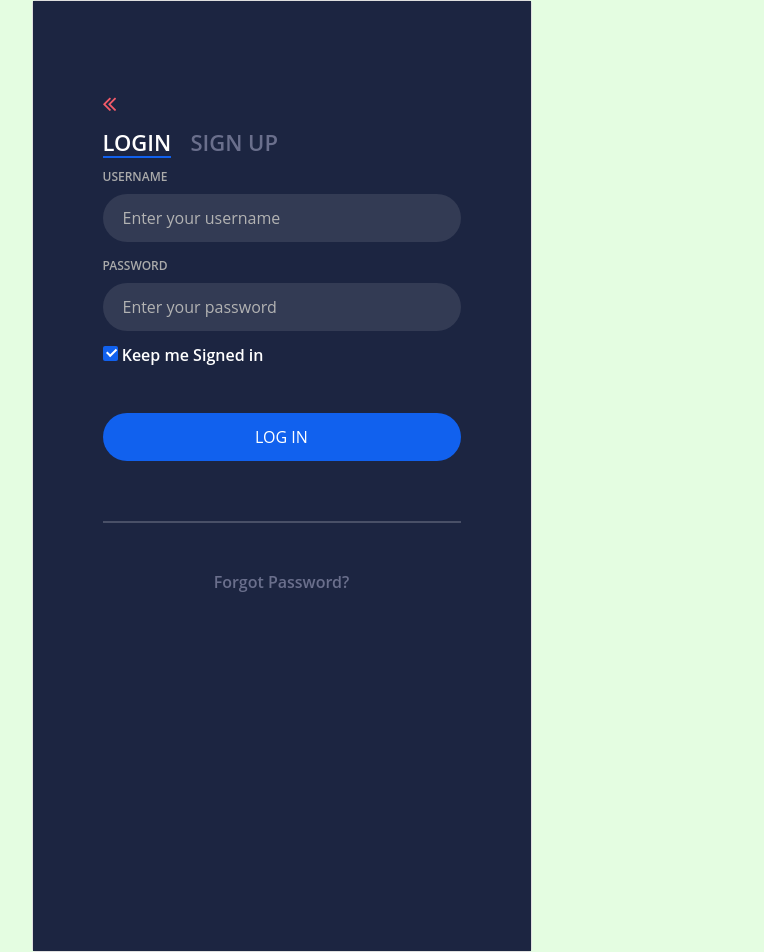
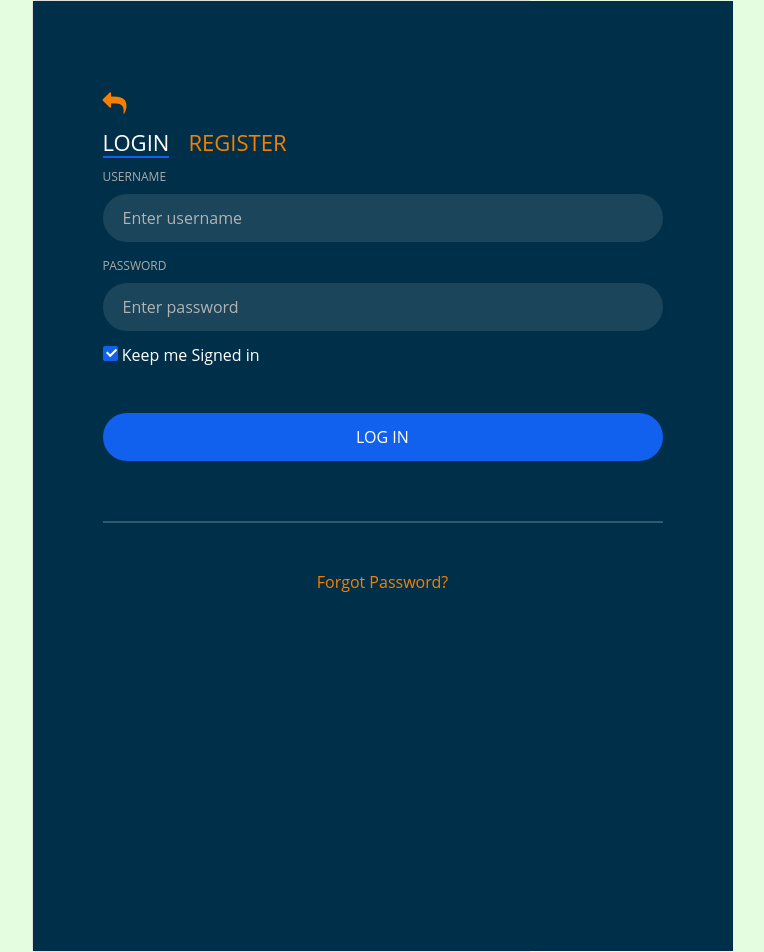
Before and after one commit to anne-rl/g6metroevents, a Django app: page /user/login in a window 1280 px wide. Shown: the whole page, without its empty margins (381-1145 px from the left). Run offline with Django 3.2, Linux system fonts and the light colour scheme; some libraries are stand-ins or nearby versions.

Commit message:
signup UI

```diff
--- a/g6metroevents/static/css/signup_login.css
+++ b/g6metroevents/static/css/signup_login.css
@@ -1,14 +1,14 @@
 body {
     margin: 0;
-    color: #6a6f8c;
+    color: #f77f00;
     background: #E4FDE1;
-    font: 600 16px/18px 'Open Sans', sans-serif
+    font: 500 16px/18px 'Open Sans', sans-serif
 }
 
 .login-box {
-    width: 100%;
+    width: 170%;
     margin: auto;
-    max-width: 525px;
+    max-width: 700px;
     min-height: 950px;
     position: relative;
 }
@@ -18,7 +18,7 @@ body {
     height: 100%;
     position: absolute;
     padding: 90px 70px 50px 70px;
-    background: #1C2541
+    background: #003049
 }
 
 .login-snip .login,
--- a/g6metroevents/templates/signup_login.html
+++ b/g6metroevents/templates/signup_login.html
@@ -9,10 +9,10 @@
       <div class="card">
          <div class="login-box">
             <div class="login-snip">
-               <a type = "submit" id="id_registration" href="{% url 'user:landing' %}"><i style="font-size:24px; color:#F45B69;" class="fa">&#xf100;</i></a>
+               <a type = "submit" id="id_registration" href="{% url 'user:landing' %}"><i style="font-size:24px; color:#f77f00;" class="fa">&#xf112;</i></a>
                <br>
                <br>
-               <input id="tab-1" type="radio" name="tab" class="sign-in" checked><label for="tab-1" class="tab">Login</label> <input id="tab-2" type="radio" name="tab" class="sign-up"><label for="tab-2" class="tab">Sign Up</label>
+               <input id="tab-1" type="radio" name="tab" class="sign-in" checked><label for="tab-1" class="tab">Login</label> <input id="tab-2" type="radio" name="tab" class="sign-up"><label for="tab-2" class="tab">REGISTER</label>
                <div class="login-space">
                   <!-- LOGIN -->
                   <div class="login">
@@ -20,11 +20,11 @@
                         {% csrf_token %}
                         <div class="group">
                            <label for="user" class="label">Username</label>
-                           <input id="user" type="text" class="input" placeholder="Enter your username" name="username">
+                           <input id="user" type="text" class="input" placeholder="Enter username" name="username">
                         </div>
                         <div class="group">
                            <label for="pass" class="label">Password</label>
-                           <input id="pass" type="password" class="input" data-type="password" placeholder="Enter your password" name="password">
+                           <input id="pass" type="password" class="input" data-type="password" placeholder="Enter password" name="password">
                         </div>
                         <div class="group">
                            <input id="check" type="checkbox" class="check" checked>
@@ -43,28 +43,28 @@
                      <form method="POST">
                         {% csrf_token %}
                         <div class="group">
-                           <label for="pass" class="label">Firstname</label>
+                           <label for="pass" class="label">First Name</label>
                            <input id="pass" type="text" class="input" placeholder="Firstname" name="firstname" required>
                         </div>
                         <div class="group">
-                           <label for="pass" class="label">Lastname</label>
+                           <label for="pass" class="label">Last Name</label>
                            <input id="pass" type="text" class="input" placeholder="Lastname" name="lastname" required>
                         </div>
                         <div class="group">
                            <label for="pass" class="label">Email Address</label>
-                           <input id="pass" type="text" class="input" placeholder="Enter your email address" name="email" required>
+                           <input id="pass" type="text" class="input" placeholder="Enter email address" name="email" required>
                         </div>
                         <div class="group">
                            <label for="user" class="label">Username</label>
-                           <input id="user" type="text" class="input" placeholder="Create your Username" name="username" required>
+                           <input id="user" type="text" class="input" placeholder="Enter Username" name="username" required>
                         </div>
                         <div class="group">
                            <label for="pass" class="label">Password</label>
                            <input id="pass" type="password" class="input" data-type="password" placeholder="Create your password" name="password" required>
                         </div>
                         <div class="group">
-                           <label for="pass" class="label">Repeat Password</label>
-                           <input id="pass" type="password" class="input" data-type="password" placeholder="Repeat your password" name="password-repeat" required>
+                           <label for="pass" class="label">Confirm Password</label>
+                           <input id="pass" type="password" class="input" data-type="password" placeholder="Confirm your password" name="password-repeat" required>
                         </div>
                         <div class="group"> <input type="submit" class="button" value="Sign Up" name="btn-register"> </div>
                         <div class="hr"></div>
```
